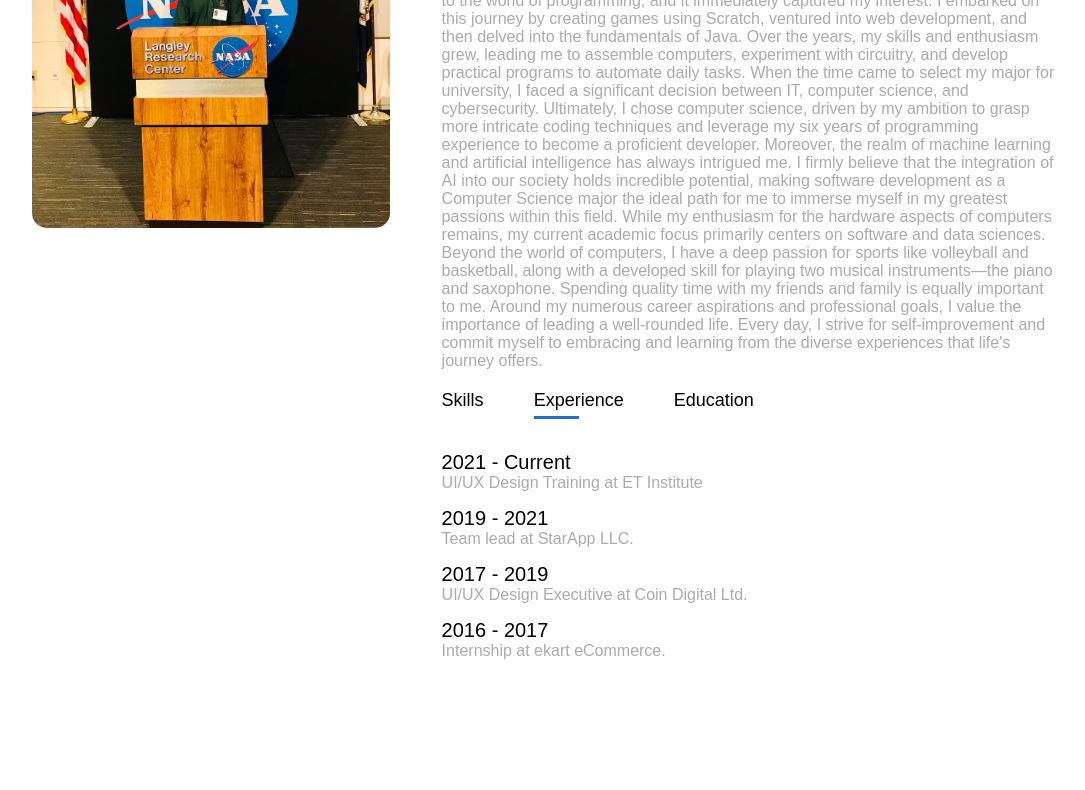
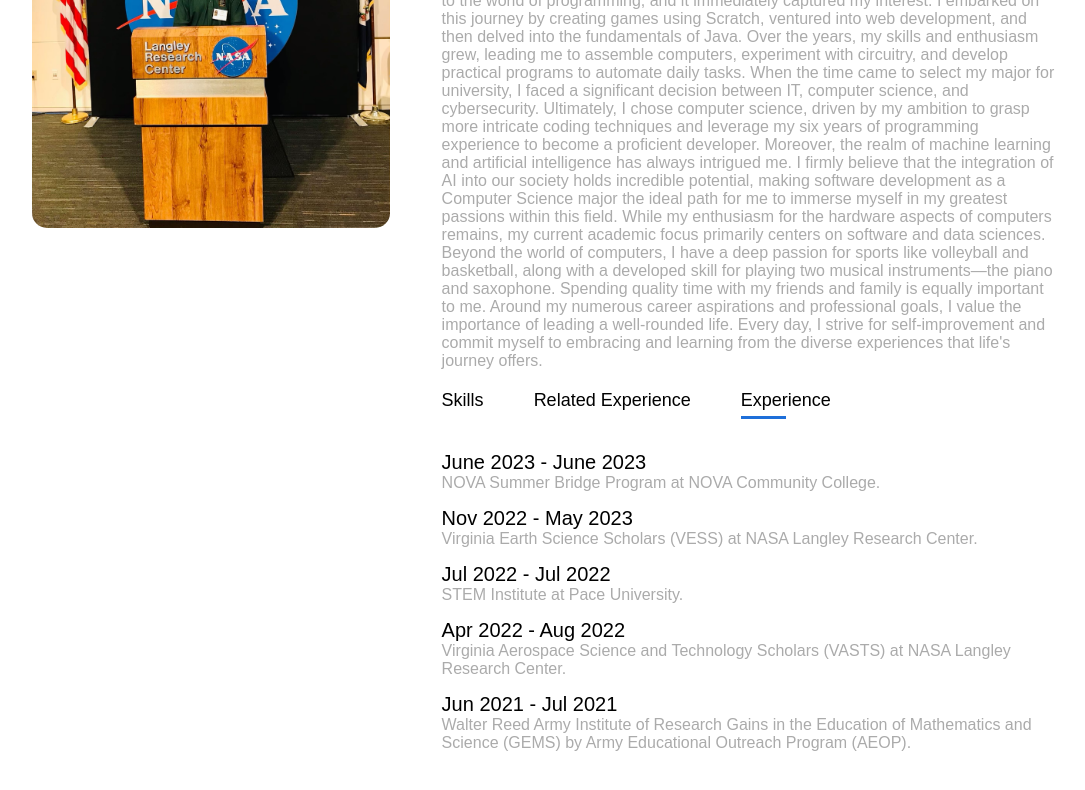
Before and after one commit to J-Souffle/J-Souffle.github.io, a plain HTML site: page index.html in a window 1280 px wide. Both pictures are taken after a click on the element "Experience". Shown: the part 1057-1847 px from the top of the page, without its empty margins (96-1181 px from the left). Drawn offline with Linux system fonts and the light colour scheme.

Commit message:
Update index.html

```diff
--- a/index.html
+++ b/index.html
@@ -58,29 +58,29 @@
 
                 <div class="tab-titles">
                     <p class="tab-links active-link" onclick="opentab('skills')">Skills</p>
-                    <p class="tab-links" onclick="opentab('experience')">Experience</p>
-                    <p class="tab-links" onclick="opentab('education')">Education</p>
+                    <p class="tab-links" onclick="opentab('experience')">Related Experience</p>
+                    <p class="tab-links" onclick="opentab('education')">Experience</p>
                 </div>
                 <div class="tab-contents active-tab" id="skills">
                     <ul>
-                        <li><span>UI/UX</span><br>Designing Web/App interfaces</li>
-                        <li><span>Web Development</span><br>Web app Development</li>
-                        <li><span>App Development</span><br>Building Android/iOS apps</li>
+                        <li><span>Programming</span><br>Java, Python, and C#</li>
+                        <li><span>Web & Database</span><br>SQL Server, HTML, CSS</li>
+                        <li><span>Other Tools</span><br>Power Apps, Power Automate, Power Bi, and SharePoint</li>
                     </ul>
                 </div>
                 <div class="tab-contents" id="experience">
                     <ul>
-                        <li><span>2021 - Current</span><br>UI/UX Design Training at ET Institute</li>
-                        <li><span>2019 - 2021</span><br>Team lead at StarApp LLC.</li>
-                        <li><span>2017 - 2019</span><br>UI/UX Design Executive at Coin Digital Ltd.</li>
-                        <li><span>2016 - 2017</span><br>Internship at ekart eCommerce.</li>
+                        <li><span>Jun 2023 - Jul 2023</span><br>Fairfax County DIT (Paid) Intern at Fairfax County Government Center.</li>
+                        <li><span>July 2021 - August 2021</span><br>Cyber AI Camp at Marymount University.</li>
                     </ul>
                 </div>
                 <div class="tab-contents" id="education">
                     <ul>
-                        <li><span>2016</span><br>UI/UX Design Training at ET Institute</li>
-                        <li><span>2016</span><br>MBA from MIT Bangalore.</li>
-                        <li><span>2014</span><br>BBA from ISM Bangalore.</li>
+                        <li><span>June 2023 - June 2023</span><br>NOVA Summer Bridge Program at NOVA Community College.</li>
+                        <li><span>Nov 2022 - May 2023</span><br>Virginia Earth Science Scholars (VESS) at NASA Langley Research Center.</li>
+                        <li><span>Jul 2022 - Jul 2022</span><br>STEM Institute at Pace University.</li>
+                        <li><span>Apr 2022 - Aug 2022</span><br>Virginia Aerospace Science and Technology Scholars (VASTS) at NASA Langley Research Center.</li>
+                        <li><span>Jun 2021 - Jul 2021</span><br>Walter Reed Army Institute of Research Gains in the Education of Mathematics and Science (GEMS) by Army Educational Outreach Program (AEOP).</li>
                     </ul>
                 </div>
             </div>
```
